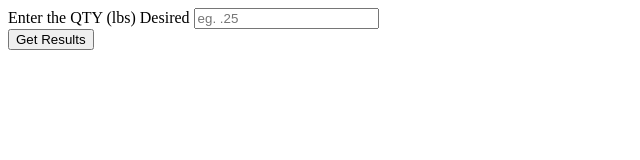
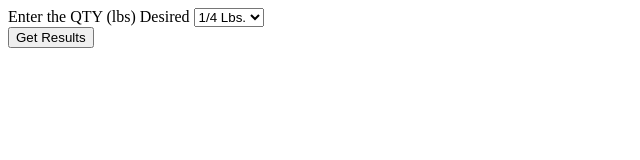
Before and after one commit to artman-shane/Homemade_Tannerite, a plain HTML site: page index.html in a window 1280 px wide. Shown: the whole page, without its empty margins (0-640 px from the left). Drawn offline with Linux system fonts and the light colour scheme.

Commit message:
Added Select and Options

```diff
--- a/index.html
+++ b/index.html
@@ -13,7 +13,15 @@
         <div>
             <form id="mixtureRatio">
                 <label for="qty">Enter the QTY (lbs) Desired</label>
-                <input type="number" name="qty" id="qty" placeholder="eg. .25" step=".01">
+                <!-- <input type="number" name="qty" id="qty" placeholder="eg. .25" step=".01"> -->
+                <select name="qty" id="qty">
+                    <option value=".25">1/4 Lbs.</option>
+                    <option value=".5">1/2 Lbs.</option>
+                    <option value=".75">3/4 Lbs.</option>
+                    <option value="1">1 Lbs.</option>
+                    <option value="2">2 Lbs.</option>
+                    <option value="5">5 Lbs.</option>
+                </select>
             </form>
             <button type="submit" onclick="getResults()">Get Results</button>
         </div>
```
